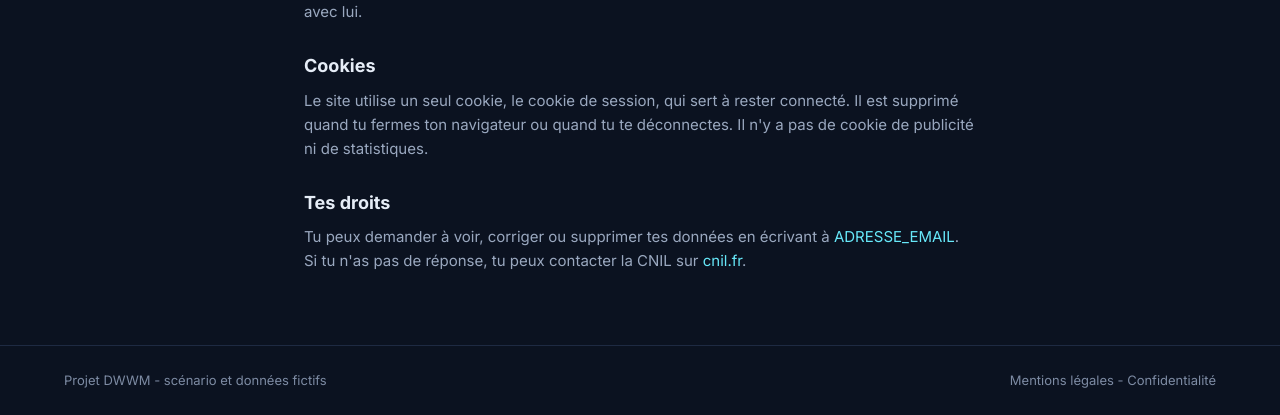
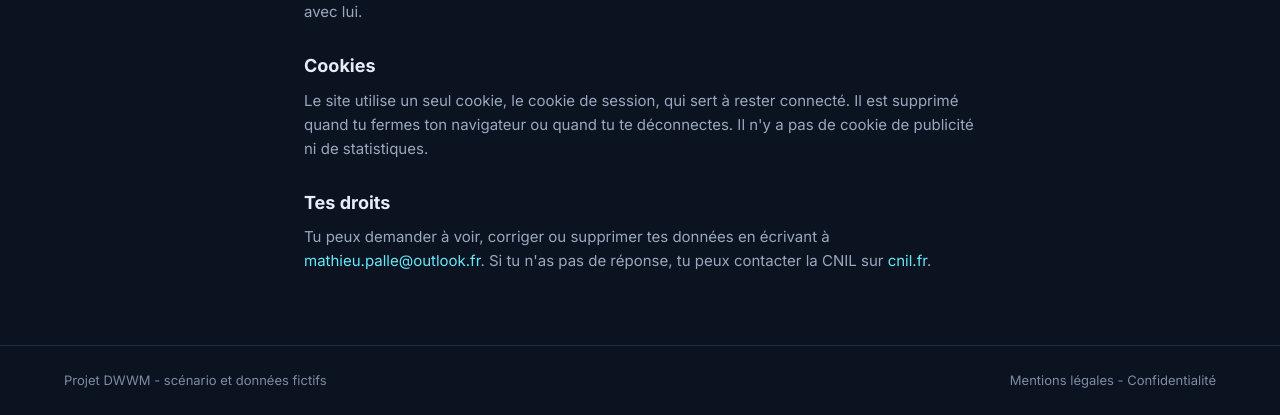
Before and after one commit to Mathieupalle/analyste-cyber, a PHP site: page /confidentialite in a window 1280 px wide. Shown: the part 1044-1459 px from the top of the page. Run offline with PHP 8.4, Linux system fonts and the light colour scheme.

Commit message:
Adresse de contact dans les pages légales

```diff
--- a/templates/pages/confidentialite.php
+++ b/templates/pages/confidentialite.php
@@ -49,7 +49,7 @@
     <h2>Tes droits</h2>
     <p>
         Tu peux demander à voir, corriger ou supprimer tes données en écrivant à
-        <a href="mailto:ADRESSE_EMAIL">ADRESSE_EMAIL</a>.
+        <a href="mailto:mathieu.palle@outlook.fr">mathieu.palle@outlook.fr</a>.
         Si tu n'as pas de réponse, tu peux contacter la CNIL sur <a href="https://www.cnil.fr">cnil.fr</a>.
     </p>
 </main>
--- a/templates/pages/mentions-legales.php
+++ b/templates/pages/mentions-legales.php
@@ -5,7 +5,7 @@
     <p>
         Mathieu Palle<br>
         Projet réalisé dans le cadre de la formation Développeur Web et Web Mobile (Studi).<br>
-        Contact : <a href="mailto:ADRESSE_EMAIL">ADRESSE_EMAIL</a>
+        Contact : <a href="mailto:mathieu.palle@outlook.fr">mathieu.palle@outlook.fr</a>
     </p>
     <p>Directeur de la publication : Mathieu Palle.</p>
 
```
